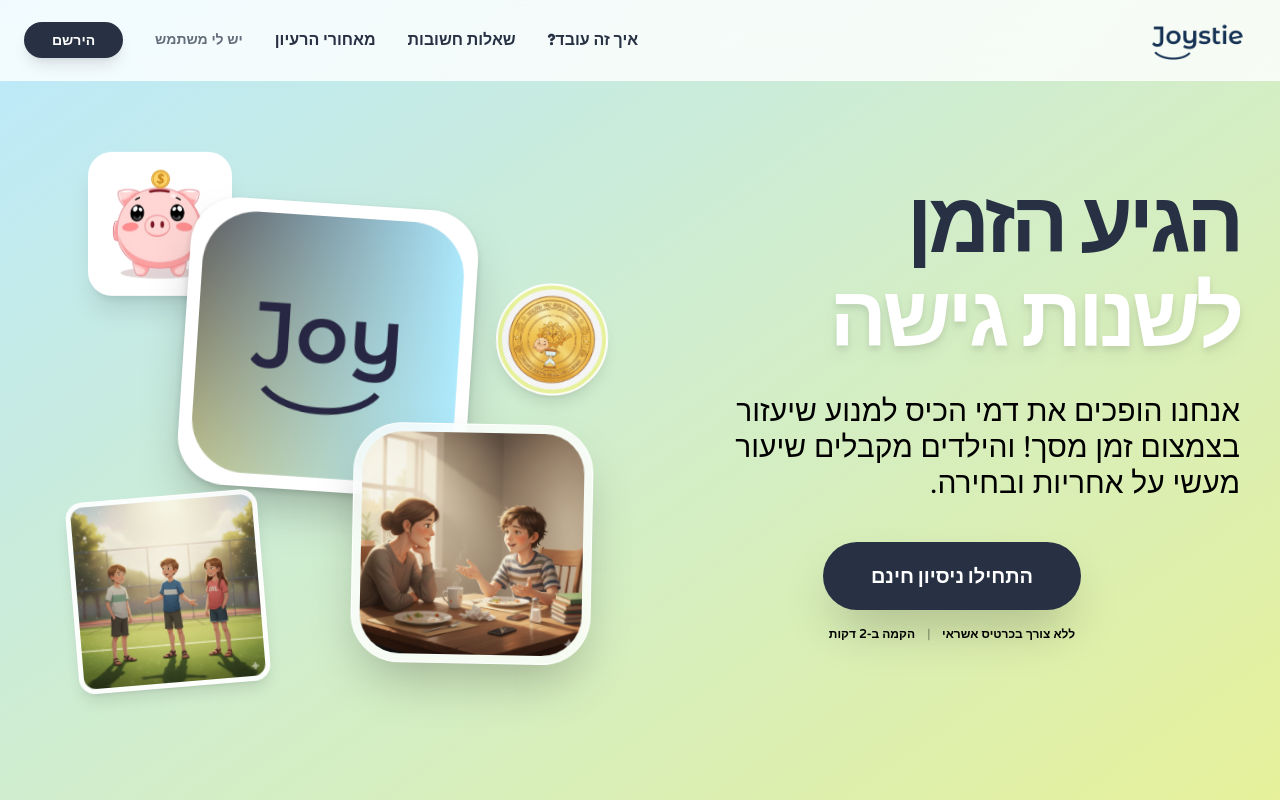
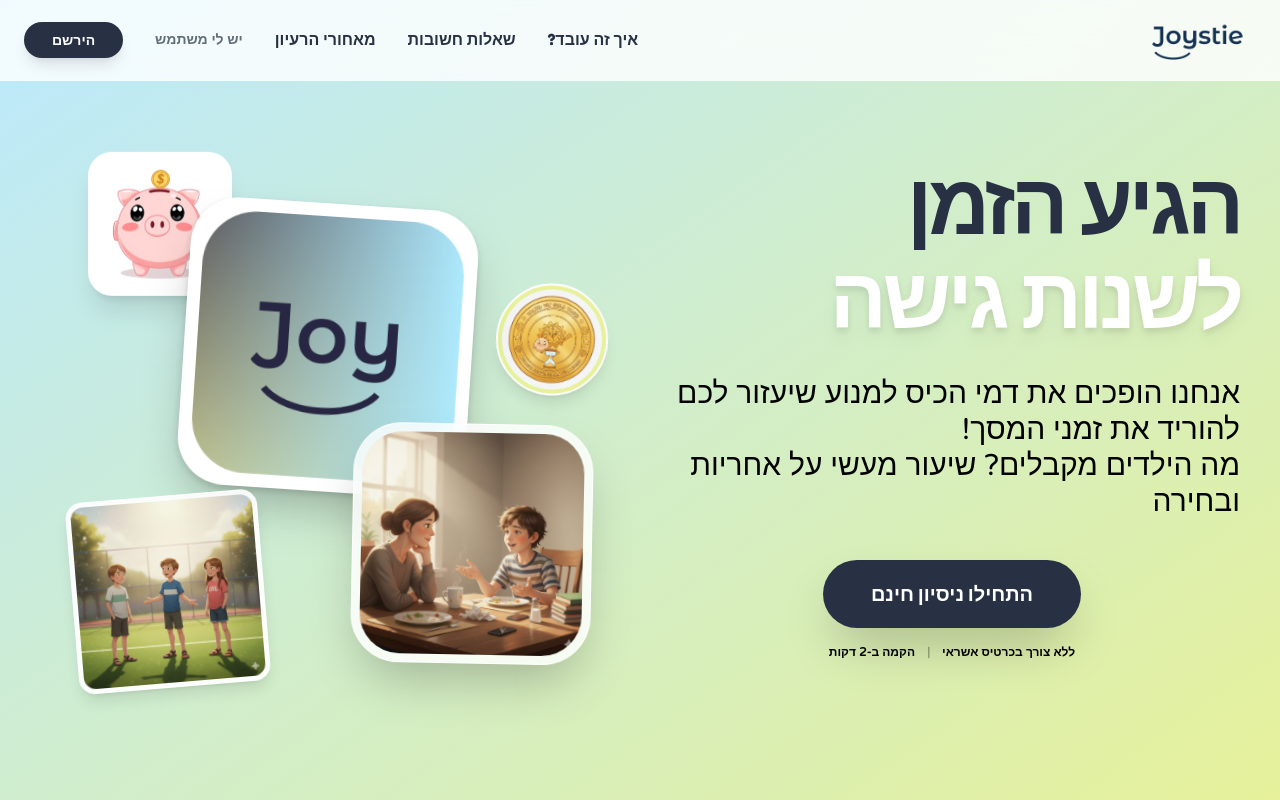
Before and after one commit to DanaFrie/POC-Joystie, a Next.js app: page / in a window 1280 px wide. Shown: the top 800 px of the page. Built offline with nearby package versions, Linux system fonts and the light colour scheme; no server answers.

Commit message:
Update hero section text with improved messaging

```diff
--- a/src/app/page.tsx
+++ b/src/app/page.tsx
@@ -146,7 +146,10 @@ export default function Home() {
               <span className="text-white drop-shadow-lg"> לשנות גישה</span>
             </h1>
             <p className="text-xl md:text-2xl lg:text-3xl text-joystie-dark/80 leading-relaxed mb-6 md:mb-10 max-w-xl font-medium">
-              אנחנו הופכים את דמי הכיס למנוע שיעזור בצמצום זמן מסך! והילדים מקבלים שיעור מעשי על אחריות ובחירה.
+              אנחנו הופכים את דמי הכיס למנוע שיעזור לכם להוריד את זמני המסך!
+              <br />
+              מה הילדים מקבלים? שיעור מעשי על אחריות ובחירה
+
             </p>
             <div className="flex flex-col items-center gap-3 md:gap-4" id="register">
               {/* Signup button */}
```
